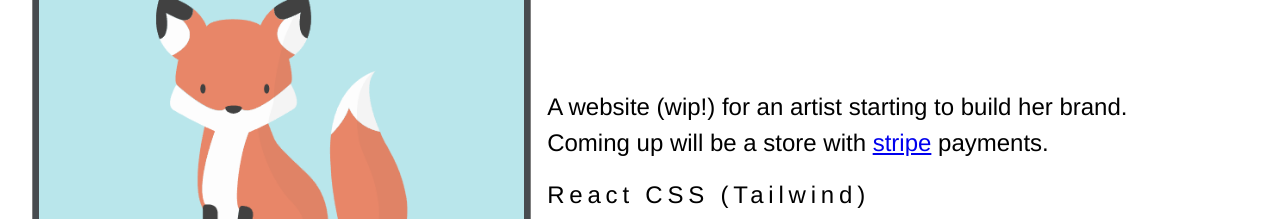
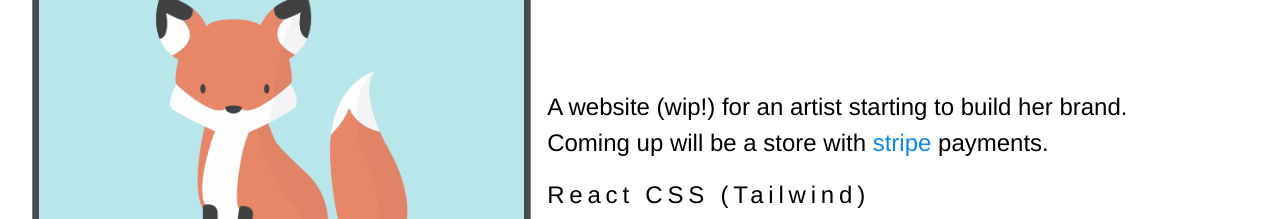
Before and after one commit to RD2P/RD2P.github.io, a React (Vite) app: page / in a window 1280 px wide. Shown: the part 1200-1419 px from the top of the page. Built offline with nearby package versions, Linux system fonts and the light colour scheme.

Commit message:
Update style for links

```diff
--- a/src/styles/main.css
+++ b/src/styles/main.css
@@ -16,3 +16,8 @@
   max-width: 1400px;
   margin: 0 auto;
 }
+
+a {
+  text-decoration: none;
+  color: var(--clr-blue)
+}
```
